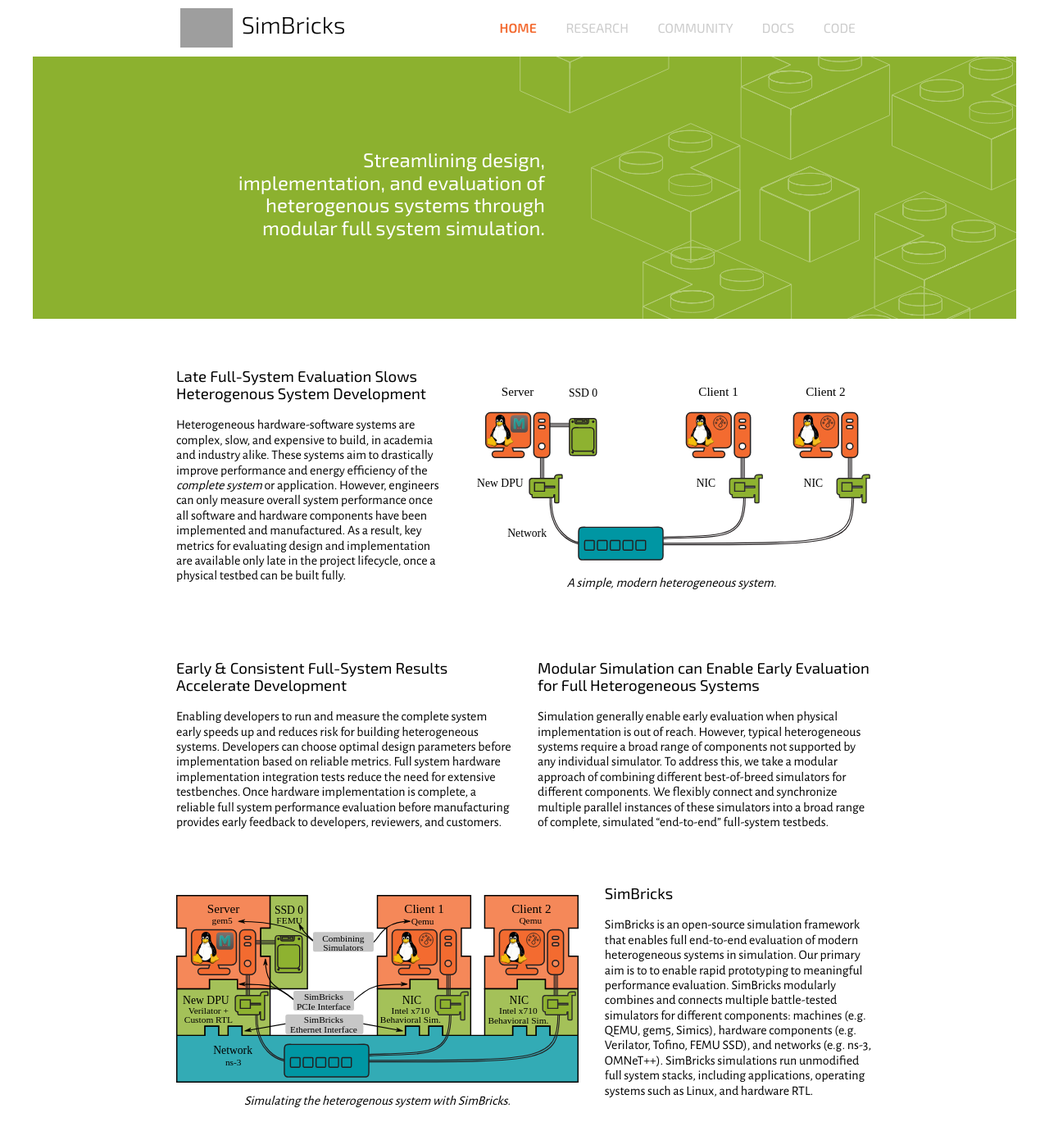
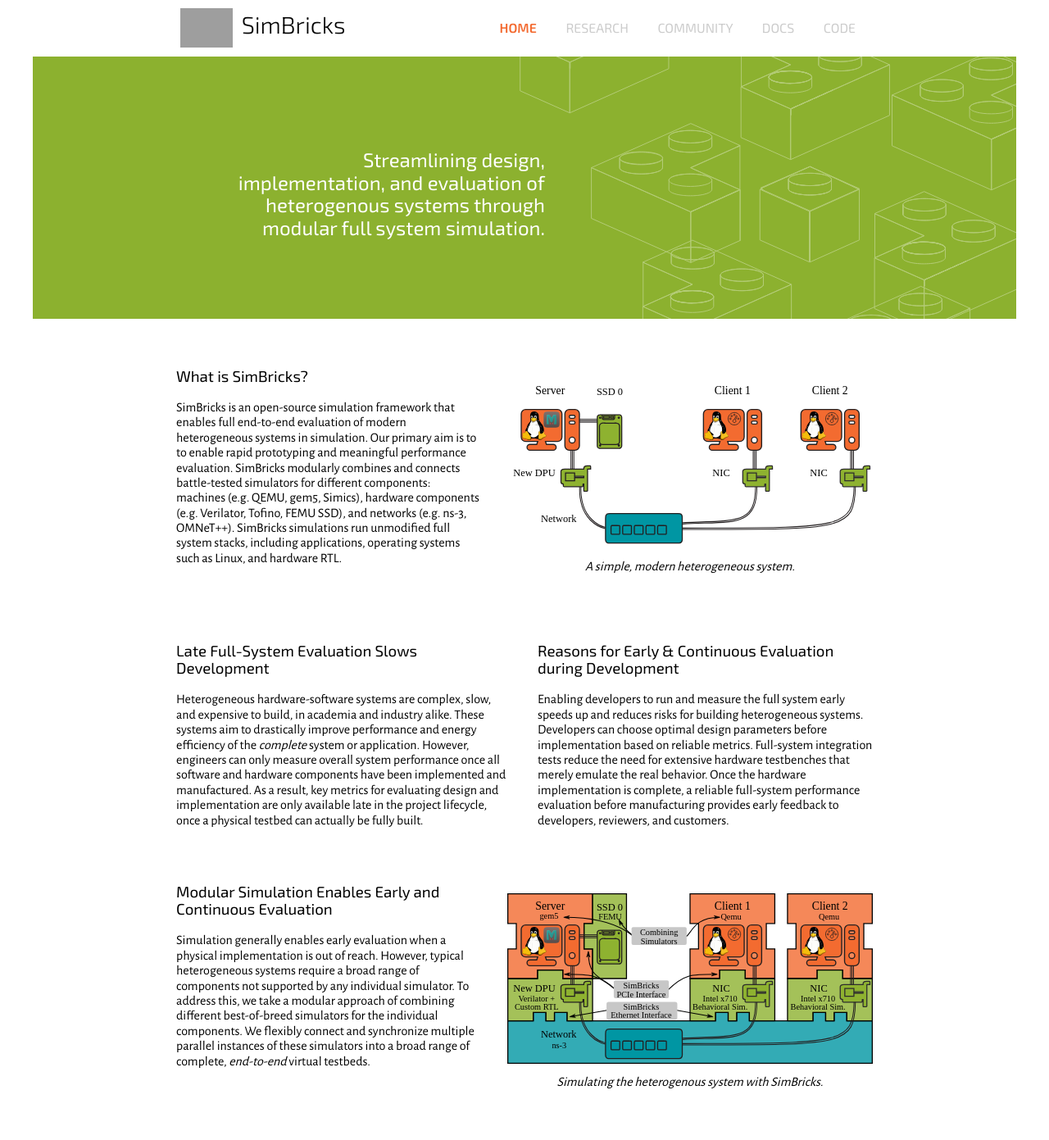
Before and after one commit to simbricks/simbricks.github.io, a Jekyll site: the page built from _pages/about.md, in a window 1280 px wide and 1400 px high. Shown: the top 1391 px of the window at 82% size. Built offline with Jekyll 4.4.1, drawn with Linux system fonts in a browser that asks for light colours; grey boxes are pictures that could not be loaded.

Commit message:
about.md: restructure and pass over text

```diff
--- a/_pages/about.md
+++ b/_pages/about.md
@@ -10,16 +10,17 @@
 ---
 
 {::options parse_block_html="true" /}
-<div class="block-40">
+<div class="block-50">
 
-## Late Full-System Evaluation Slows Heterogenous System Development
-Heterogeneous hardware-software systems are complex, slow, and expensive to
-build, in academia and industry alike. These systems aim to drastically improve
-performance and energy efficiency of the *complete system* or application.
-However, engineers can only measure overall system performance once all software
-and hardware components have been implemented and manufactured. As a result, key
-metrics for evaluating design and implementation are available only late in
-the project lifecycle, once a physical testbed can be built fully.
+## What is SimBricks?
+SimBricks is an open-source simulation framework that enables full end-to-end
+evaluation of modern heterogeneous systems in simulation. Our primary aim is to
+to enable rapid prototyping and meaningful performance evaluation. SimBricks
+modularly combines and connects battle-tested simulators for different
+components: machines (e.g. QEMU, gem5, Simics), hardware components (e.g.
+Verilator, Tofino, FEMU SSD), and networks (e.g. ns-3, OMNeT++). SimBricks
+simulations run unmodified full system stacks, including applications, operating
+systems such as Linux, and hardware RTL.
 
 </div>
 
@@ -34,19 +35,17 @@
 </figure>
 </div>
 
-
 {::options parse_block_html="true" /}
 <div class="block-50">
 
-## Early & Consistent Full-System Results Accelerate Development
-
-Enabling developers to run and measure the complete system early speeds up and
-reduces risk for building heterogeneous systems. Developers can choose optimal
-design parameters before implementation based on reliable metrics. Full system
-hardware implementation integration tests reduce the need for extensive
-testbenches. Once hardware implementation is complete, a reliable full system
-performance evaluation before manufacturing provides early feedback to
-developers, reviewers, and customers.
+## Late Full-System Evaluation Slows Development
+Heterogeneous hardware-software systems are complex, slow, and expensive to
+build, in academia and industry alike. These systems aim to drastically improve
+performance and energy efficiency of the *complete* system or application.
+However, engineers can only measure overall system performance once all software
+and hardware components have been implemented and manufactured. As a result, key
+metrics for evaluating design and implementation are only available late in the
+project lifecycle, once a physical testbed can actually be fully built.
 
 </div>
 
@@ -54,15 +53,31 @@
 {::options parse_block_html="true" /}
 <div class="block-50">
 
-## Modular Simulation can Enable Early Evaluation for Full Heterogeneous Systems
+## Reasons for Early & Continuous Evaluation during Development
 
-Simulation generally enable early evaluation when physical implementation is out
-of reach. However, typical heterogeneous systems require a broad range of
+Enabling developers to run and measure the full system early speeds up and
+reduces risks for building heterogeneous systems. Developers can choose optimal
+design parameters before implementation based on reliable metrics. Full-system
+integration tests reduce the need for extensive hardware testbenches that merely
+emulate the real behavior. Once the hardware implementation is complete, a
+reliable full-system performance evaluation before manufacturing provides early
+feedback to developers, reviewers, and customers.
+
+</div>
+
+
+{::options parse_block_html="true" /}
+<div class="block-50">
+
+## Modular Simulation Enables Early and Continuous Evaluation
+
+Simulation generally enables early evaluation when a physical implementation is
+out of reach. However, typical heterogeneous systems require a broad range of
 components not supported by any individual simulator. To address this, we take a
-modular approach of combining different best-of-breed simulators for different
-components. We flexibly connect and synchronize multiple parallel instances of
-these simulators into a broad range of complete, simulated "end-to-end"
-full-system testbeds.
+modular approach of combining different best-of-breed simulators for the
+individual components. We flexibly connect and synchronize multiple parallel
+instances of these simulators into a broad range of complete, *end-to-end*
+virtual testbeds.
 </div>
 
 
@@ -80,19 +95,3 @@
 <figcaption>Simulating the heterogenous system with SimBricks.</figcaption>
 </figure>
 </div>
-
-
-{::options parse_block_html="true" /}
-<div class="block-40">
-
-## SimBricks
-SimBricks is an open-source simulation framework that enables full end-to-end
-evaluation of modern heterogeneous systems in simulation. Our primary aim is to
-to enable  rapid prototyping to meaningful performance evaluation. SimBricks
-modularly combines and connects multiple battle-tested simulators for different
-components: machines (e.g. QEMU, gem5, Simics), hardware components (e.g.
-Verilator, Tofino, FEMU SSD), and networks (e.g. ns-3, OMNeT++). SimBricks
-simulations run unmodified full system stacks, including applications,
-operating systems such as Linux, and hardware RTL.
-
-</div>
```
